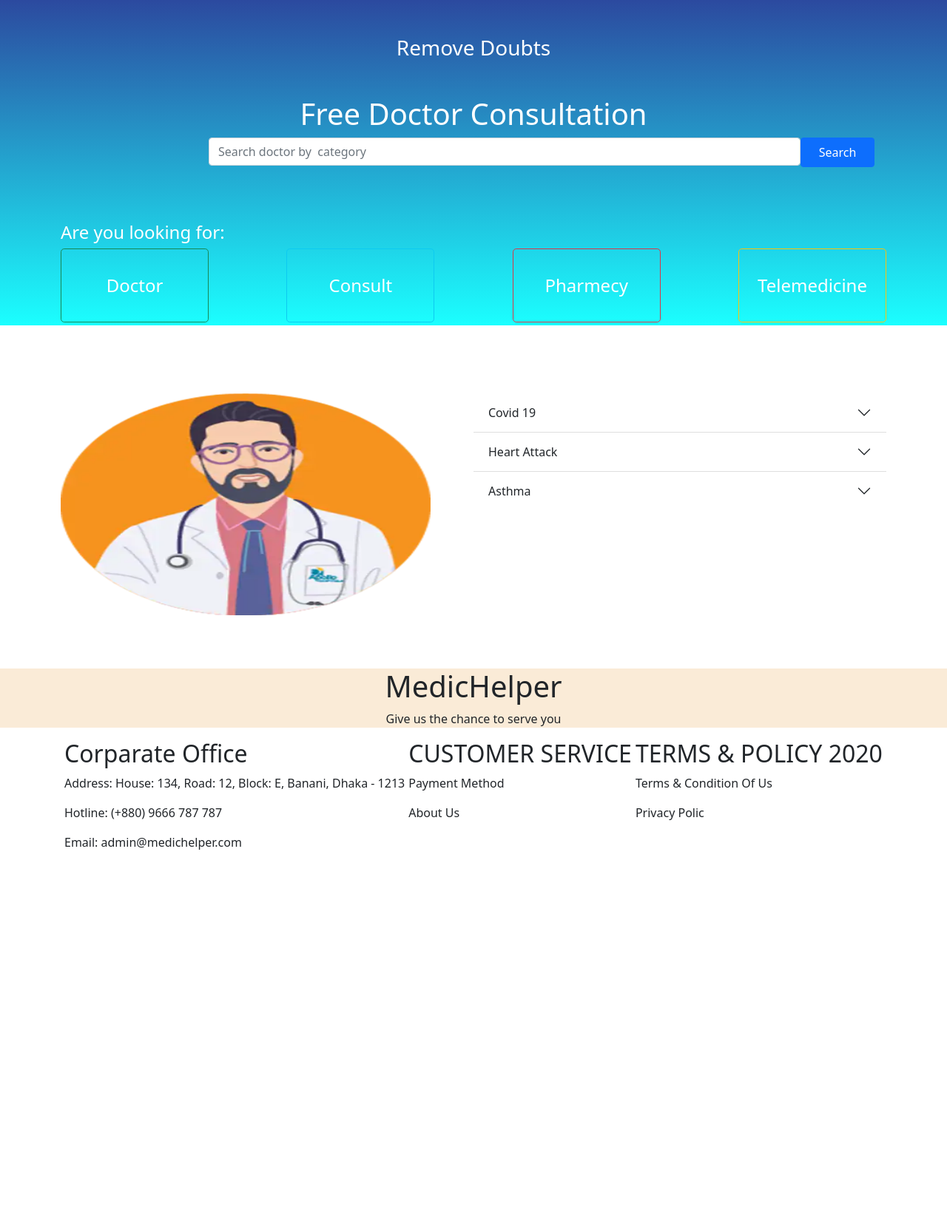
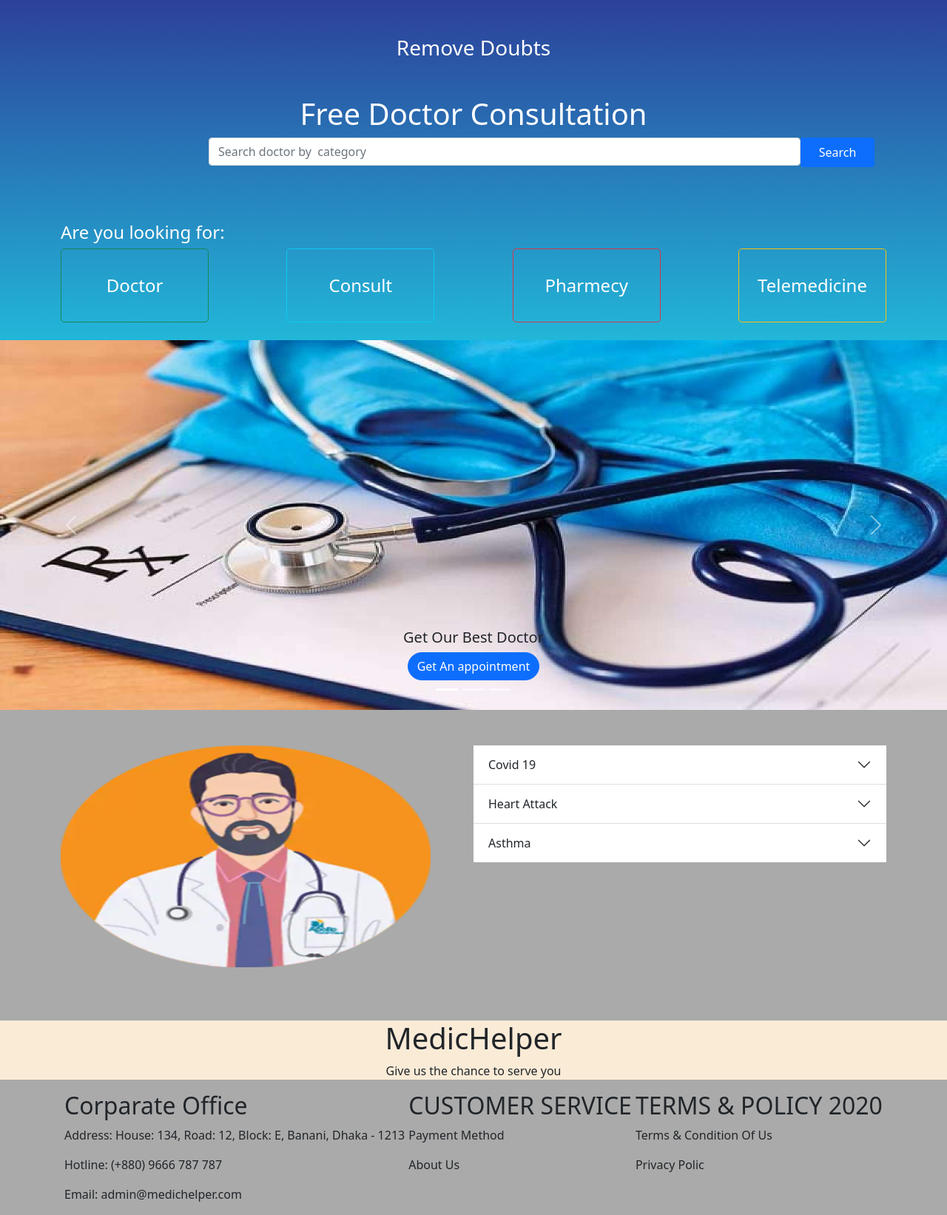
Before and after one commit to SamiulMahn034/MedicHelper, a PHP site: page /soft/ in a window 1280 px wide. Shown: the part 60-1703 px from the top of the page at 74% size. Before the commit the page ends 1209 px from the top, so only its background shows below. Run offline with PHP 8.4, Linux system fonts and the light colour scheme; data comes from the database, SQL or seed files in the repository; some libraries are stand-ins or nearby versions.

Commit message:
Header and footer add by (PHP include)

```diff
--- /dev/null
+++ b/footer.php
@@ -0,0 +1,62 @@
+<!DOCTYPE html>
+<html lang="en">
+<head>
+<meta charset="UTF-8">
+    <meta http-equiv="X-UA-Compatible" content="IE=edge">
+    <meta name="viewport" content="width=device-width, initial-scale=1.0">
+
+    <link href="https://cdn.jsdelivr.net/npm/bootstrap@5.1.3/dist/css/bootstrap.min.css" rel="stylesheet" integrity="sha384-1BmE4kWBq78iYhFldvKuhfTAU6auU8tT94WrHftjDbrCEXSU1oBoqyl2QvZ6jIW3" crossorigin="anonymous">
+     <link rel="stylesheet" href="style.css">
+
+
+
+
+    <title>Dashboard-Medic Helper</title>
+<link rel="apple-touch-icon" sizes="180x180" href="imeges/apple-touch-icon.png">
+<link rel="icon" type="image/png" sizes="32x32" href="imeges/favicon-32x32.png">
+<link rel="icon" type="image/png" sizes="16x16" href="imeges/favicon-16x16.png">
+<link rel="manifest" href="imeges/site.webmanifest">
+</head>
+<body>
+<footer style="background-color:antiquewhite; text-align: center;">
+        <h1> <span >MedicHelper</h1>
+        <p>Give us the chance to serve you</p>
+    </footer>
+    <section style="display: flex; justify-content: space-evenly;" class="container">
+      <div>
+        <h2> Corparate Office </h2>
+        <p>Address: House: 134, Road: 12, Block: E, Banani, Dhaka - 1213</p>
+        <p>Hotline: (+880) 9666 787 787</p>
+        <p>Email: admin@medichelper.com</p>
+
+      </div>
+
+      <div>
+        <h2> CUSTOMER SERVICE </h2>
+
+        <p>Payment Method</p>
+        <p>About Us</p>
+      </div>
+      <div>
+        <h2> TERMS & POLICY 2020 </h2>
+        <p>Terms & Condition Of Us<p>
+        <p>Privacy Polic<p>
+
+      </div>
+
+<script src="https://cdn.jsdelivr.net/npm/bootstrap@5.1.3/dist/js/bootstrap.bundle.min.js" integrity="sha384-ka7Sk0Gln4gmtz2MlQnikT1wXgYsOg+OMhuP+IlRH9sENBO0LRn5q+8nbTov4+1p" crossorigin="anonymous"></script>
+<!--Start of Tawk.to Script-->
+<script type="text/javascript">
+var Tawk_API=Tawk_API||{}, Tawk_LoadStart=new Date();
+(function(){
+var s1=document.createElement("script"),s0=document.getElementsByTagName("script")[0];
+s1.async=true;
+s1.src='https://embed.tawk.to/62824f027b967b11798f9478/1g36g98s5';
+s1.charset='UTF-8';
+s1.setAttribute('crossorigin','*');
+s0.parentNode.insertBefore(s1,s0);
+})();
+</script>
+<!--End of Tawk.to Script-->
+</body>
+</html>
--- /dev/null
+++ b/header.php
@@ -0,0 +1,56 @@
+<!DOCTYPE html>
+<html lang="en">
+<head>
+<meta charset="UTF-8">
+    <meta http-equiv="X-UA-Compatible" content="IE=edge">
+    <meta name="viewport" content="width=device-width, initial-scale=1.0">
+
+    <link href="https://cdn.jsdelivr.net/npm/bootstrap@5.1.3/dist/css/bootstrap.min.css" rel="stylesheet" integrity="sha384-1BmE4kWBq78iYhFldvKuhfTAU6auU8tT94WrHftjDbrCEXSU1oBoqyl2QvZ6jIW3" crossorigin="anonymous">
+     <link rel="stylesheet" href="style.css">
+
+
+
+
+    <title>Dashboard-Medic Helper</title>
+<link rel="apple-touch-icon" sizes="180x180" href="imeges/apple-touch-icon.png">
+<link rel="icon" type="image/png" sizes="32x32" href="imeges/favicon-32x32.png">
+<link rel="icon" type="image/png" sizes="16x16" href="imeges/favicon-16x16.png">
+<link rel="manifest" href="imeges/site.webmanifest">
+</head>
+<body>
+<Header class="bg-success bg-gradient text-dark bg-opacity-10">
+            <nav class="navbar navbar-expand-lg navbar-light mt-1 me-5 ms-5  ">
+                <div class="container-fluid ">
+                  <a class="navbar-brand text-white" href="index.php">MedicHelper</a>
+                  <button class="navbar-toggler" type="button" data-bs-toggle="collapse" data-bs-target="#navbarSupportedContent" aria-controls="navbarSupportedContent" aria-expanded="false" aria-label="Toggle navigation">
+                    <span class="navbar-toggler-icon"></span>
+                  </button>
+                  <div class="collapse navbar-collapse" id="navbarSupportedContent">
+                    <ul class="navbar-nav me-auto mb-2 mb-lg-0">
+                      <li class="nav-item">
+                        <a class="nav-link active mx-3 text-white" aria-current="page" href="#">Home</a>
+                      </li>
+
+                      <li class="nav-item">
+                        <a class="nav-link active mx-3 text-white" aria-current="page" href="doctor.php">Find Doctors</a>
+                      </li>
+                      <li class="nav-item">
+                        <a class="nav-link active mx-3 text-white" aria-current="page" href="#">Find Medicals</a>
+                      </li>
+                      <li class="nav-item">
+                        <a class="nav-link active mx-3 text-white" aria-current="page" href="#">About Us</a>
+                      </li>
+
+                    </ul>
+                    <form class="d-flex">
+                    <a href="log_in_choice.php"><button style="width:75px"  type="button" class="btn btn-outline-dark me-4 rounded-pill  ">Log In</button></a>
+
+                    <a href="sign_in_choice.php"><button style="width:100px" type="button" class="btn btn-primary bg-gradient rounded-pill  ">Sign In</button></a>
+                    </form>
+                  </div>
+                </div>
+              </nav>
+
+        </Header>
+</body>
+</html>
--- a/index.php
+++ b/index.php
@@ -1,56 +1,33 @@
+<?php
+include ("header.php");
+?>
 <!DOCTYPE html>
 <html lang="en">
 <head>
     <meta charset="UTF-8">
     <meta http-equiv="X-UA-Compatible" content="IE=edge">
     <meta name="viewport" content="width=device-width, initial-scale=1.0">
+
     <link href="https://cdn.jsdelivr.net/npm/bootstrap@5.1.3/dist/css/bootstrap.min.css" rel="stylesheet" integrity="sha384-1BmE4kWBq78iYhFldvKuhfTAU6auU8tT94WrHftjDbrCEXSU1oBoqyl2QvZ6jIW3" crossorigin="anonymous">
      <link rel="stylesheet" href="style.css">
 
 
-    </style>
+
 
     <title>Dashboard-Medic Helper</title>
+<link rel="apple-touch-icon" sizes="180x180" href="imeges/apple-touch-icon.png">
+<link rel="icon" type="image/png" sizes="32x32" href="imeges/favicon-32x32.png">
+<link rel="icon" type="image/png" sizes="16x16" href="imeges/favicon-16x16.png">
+<link rel="manifest" href="imeges/site.webmanifest">
 </head>
-<body style="--bs-bg-opacity: .5;" >
+<body>
 
     <main class="">
-        <Header class="bg-success bg-gradient text-dark bg-opacity-10">
-            <nav class="navbar navbar-expand-lg navbar-light mt-1 me-5 ms-5  ">
-                <div class="container-fluid ">
-                  <a class="navbar-brand text-white" href="index.php">MedicHelper</a>
-                  <button class="navbar-toggler" type="button" data-bs-toggle="collapse" data-bs-target="#navbarSupportedContent" aria-controls="navbarSupportedContent" aria-expanded="false" aria-label="Toggle navigation">
-                    <span class="navbar-toggler-icon"></span>
-                  </button>
-                  <div class="collapse navbar-collapse" id="navbarSupportedContent">
-                    <ul class="navbar-nav me-auto mb-2 mb-lg-0">
-                      <li class="nav-item">
-                        <a class="nav-link active mx-3 text-white" aria-current="page" href="#">Home</a>
-                      </li>
 
-                      <li class="nav-item">
-                        <a class="nav-link active mx-3 text-white" aria-current="page" href="doctor.php">Find Doctors</a>
-                      </li>
-                      <li class="nav-item">
-                        <a class="nav-link active mx-3 text-white" aria-current="page" href="#">Find Medicals</a>
-                      </li>
-                      <li class="nav-item">
-                        <a class="nav-link active mx-3 text-white" aria-current="page" href="#">About Us</a>
-                      </li>
-
-                    </ul>
-                    <form class="d-flex">
-                    <a href="log_in_choice.php"><button style="width:75px"  type="button" class="btn btn-outline-dark me-4 rounded-pill  ">Log In</button></a>
-
-                    <a href="sign_in_choice.php"><button style="width:100px" type="button" class="btn btn-primary bg-gradient rounded-pill  ">Sign In</button></a>
-                    </form>
-                  </div>
-                </div>
-              </nav>
-
-        </Header>
 
     </main>
+
+
 
     <!-- Mid Button -->
 <div class="container">
@@ -76,7 +53,48 @@
 </div>
 
 </div>
-<br><br>
+<br>
+
+<!-- Carsoul -->
+<div id="carouselExampleCaptions" class="carousel slide" data-bs-ride="false">
+  <div class="carousel-indicators">
+    <button type="button" data-bs-target="#carouselExampleCaptions" data-bs-slide-to="0" class="active" aria-current="true" aria-label="Slide 1"></button>
+    <button type="button" data-bs-target="#carouselExampleCaptions" data-bs-slide-to="1" aria-label="Slide 2"></button>
+    <button type="button" data-bs-target="#carouselExampleCaptions" data-bs-slide-to="2" aria-label="Slide 3"></button>
+  </div>
+  <div class="carousel-inner">
+    <div class="carousel-item active">
+      <img src="imeges/Banner3.jpg" class="d-block w-100" style="height:500px;" alt="...">
+      <div class="carousel-caption d-none d-md-block">
+        <h5 class="text-dark">Get Our Best Doctor</h5>
+        <a href="doctor_read.php"><button type="button" class="btn btn-primary rounded-pill">Get An appointment</button></a>
+      </div>
+    </div>
+    <div class="carousel-item">
+      <img src="imeges/Banner2.jpg" class="d-block w-100" style="height:500px;" alt="...">
+      <div class="carousel-caption d-none d-md-block">
+      <h5 class="text-dark">Get Authentic Medicine</h5>
+      <a href="doctor_read.php"><button type="button" class="btn btn-primary rounded-pill">Get Medicine Now</button></a>
+      </div>
+    </div>
+    <div class="carousel-item">
+      <img src="imeges/Banner1.png" class="d-block w-100" style="height:500px;" alt="...">
+      <div class="carousel-caption d-none d-md-block">
+        <h5 class="text-dark">Try our Tememedicine Service</h5>
+        <a href="doctor_read.php"><button type="button" class="btn btn-primary rounded-pill">Get an Appointment Now</button></a>
+      </div>
+    </div>
+  </div>
+  <button class="carousel-control-prev" type="button" data-bs-target="#carouselExampleCaptions" data-bs-slide="prev">
+    <span class="carousel-control-prev-icon" aria-hidden="true"></span>
+    <span class="visually-hidden">Previous</span>
+  </button>
+  <button class="carousel-control-next" type="button" data-bs-target="#carouselExampleCaptions" data-bs-slide="next">
+    <span class="carousel-control-next-icon" aria-hidden="true"></span>
+    <span class="visually-hidden">Next</span>
+  </button>
+</div>
+
 <!-- FAQ Part -->
 <div class=" container mt-5" id="faq">
 <div style="width:50%;">
@@ -100,8 +118,8 @@
 
      <div class="accordion-item">
     <h2 class="accordion-header" id="flush-headingOne">
-      <button class="accordion-button collapsed" type="button" data-bs-toggle="collapse" data-bs-target="#flush-collapseOne" aria-expanded="false" aria-controls="flush-collapseOne">
-      <?php echo $rows ['name']?>
+      <button class="accordion-button collapsed" type="button" data-bs-toggle="collapse" data-bs-target="#flush-collapseOne" aria-expanded="false" aria-controls="flush-collapseOne" >
+        <?php echo $rows ['name']?>
       </button>
     </h2>
     <div id="flush-collapseOne" class="accordion-collapse collapse" aria-labelledby="flush-headingOne" data-bs-parent="#accordionFlushExample">
@@ -124,45 +142,8 @@ else{
 </div>
 </div>
 <br><br><br>
-<footer style="background-color:antiquewhite; text-align: center;">
-        <h1> <span >MedicHelper</h1>
-        <p>Give us the chance to serve you</p>
-    </footer>
-    <section style="display: flex; justify-content: space-evenly;" class="container">
-      <div>
-        <h2> Corparate Office </h2>
-        <p>Address: House: 134, Road: 12, Block: E, Banani, Dhaka - 1213</p>
-        <p>Hotline: (+880) 9666 787 787</p>
-        <p>Email: admin@medichelper.com</p>
-
-      </div>
-
-      <div>
-        <h2> CUSTOMER SERVICE </h2>
-
-        <p>Payment Method</p>
-        <p>About Us</p>
-      </div>
-      <div>
-        <h2> TERMS & POLICY 2020 </h2>
-        <p>Terms & Condition Of Us<p>
-        <p>Privacy Polic<p>
-
-      </div>
-
-<script src="https://cdn.jsdelivr.net/npm/bootstrap@5.1.3/dist/js/bootstrap.bundle.min.js" integrity="sha384-ka7Sk0Gln4gmtz2MlQnikT1wXgYsOg+OMhuP+IlRH9sENBO0LRn5q+8nbTov4+1p" crossorigin="anonymous"></script>
-<!--Start of Tawk.to Script-->
-<script type="text/javascript">
-var Tawk_API=Tawk_API||{}, Tawk_LoadStart=new Date();
-(function(){
-var s1=document.createElement("script"),s0=document.getElementsByTagName("script")[0];
-s1.async=true;
-s1.src='https://embed.tawk.to/62824f027b967b11798f9478/1g36g98s5';
-s1.charset='UTF-8';
-s1.setAttribute('crossorigin','*');
-s0.parentNode.insertBefore(s1,s0);
-})();
-</script>
-<!--End of Tawk.to Script-->
+<?php
+include ("footer.php");
+?>
 </body>
 </html>
--- a/style.css
+++ b/style.css
@@ -1,9 +1,10 @@
     body{
         background-color:#AAAAAA;
-        background: url("imeges/bg1.png");
+
         background-repeat: no-repeat;
         justify-content: center;
-        background-size: 100% 500px;
+        background-size: 100% 800px;
+
         background-image: linear-gradient(#2E3192,  #1BFFFF);
 
         }
```
Also changed, not shown: doctor.php (+7 -34 lines), medicine_r.php (+7 -34 lines), imeges/Banner1.png (added), imeges/Banner2.jpg (added), imeges/Banner2.png (added), imeges/Banner3.jpg (added), imeges/android-chrome-192x192.png (added), imeges/android-chrome-512x512.png (added), imeges/apple-touch-icon.png (added), imeges/favicon-16x16.png (added), imeges/favicon-32x32.png (added), imeges/favicon.ico (added), imeges/favicon.png (added), imeges/site.webmanifest (added), 1 other file.
